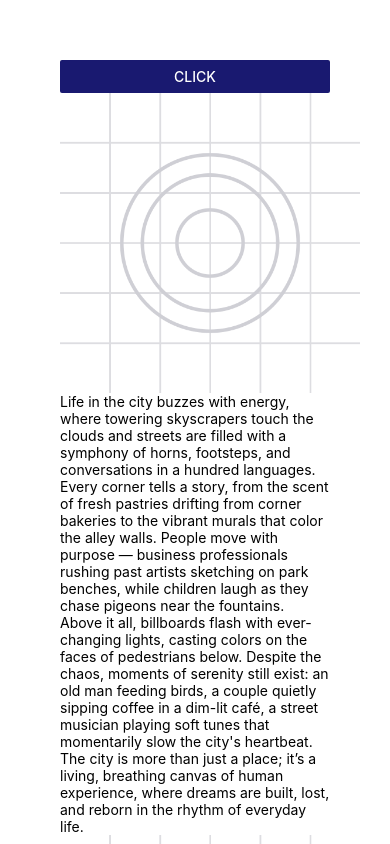
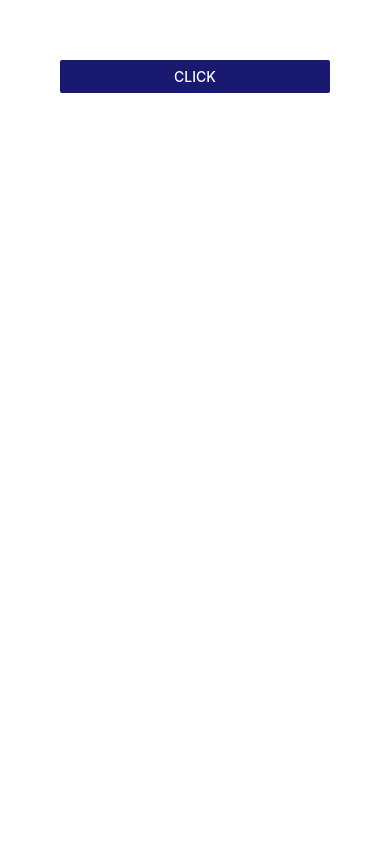
Before and after one commit to tonybandya/React-Native-Expo-Intro, a React Native app: screen / in a window 390 px wide. Shown: the top 844 px of the page. Built offline with nearby package versions, Linux system fonts and the light colour scheme.

Commit message:
modal content

```diff
--- a/App.js
+++ b/App.js
@@ -1,39 +1,26 @@
-/*import { StatusBar } from 'expo-status-bar';*/
-import {View, Button, Image, Text, Pressable } from "react-native";
-const logoImge = require("./assets/adaptive-icon.png");
+/*import { StatusBar } from "expo-status-bar";*/
+import { View, Button, Modal, Text } from "react-native";
+import {useState } from "react";
 
 
 export default function App() {
+  const [isModalVisible, setisModalVisible] = useState(false);
+
   return (
-   <View style={{ flex: 1, backgroundcolor: "plum", padding: 60}}>
+    <View style={{ flex: 1, backgroundcolor: "plum", padding: 60}}>
      <Button
        title="click"
-       onPress={() => console.log ("Button Pressed")}
+       onPress={() => setisModalVisible(true)}
        color ="midnightblue"
        />
-       <Pressable onPress={() => console.log("Image Pressed")}>
-       <Image source={logoImge} style={{width: 300, height: 300}} />
-       </Pressable>
-       <Pressable onPress={() => console.log("Text Pressed")}>
-      <Text>
+       <Modal visible={isModalVisible} onRequestClose={() => setisModalVisible(false)} animationType="slide">
+       <View style={{ flex: 1, backgroundcolor: "plum", padding: 60}}>
+          <Text>Modal conent</Text>
+          <Button title="close" color="midnightblue" onPress={() => setisModalVisible(false)} />
+       </View>
+       </Modal>
 
-        Life in the city buzzes with energy, where towering skyscrapers touch the clouds
-        and streets are filled with a symphony of horns, footsteps, and conversations in
-        a hundred languages. Every corner tells a story, from the scent of fresh pastries
-        drifting from corner bakeries to the vibrant murals that color the alley walls.
-        People move with purpose — business professionals rushing past artists sketching
-        on park benches, while children laugh as they chase pigeons near the fountains.
-        Above it all, billboards flash with ever-changing lights, casting colors on the
-        faces of pedestrians below. Despite the chaos, moments of serenity still exist:
-        an old man feeding birds, a couple quietly sipping coffee in a dim-lit café, a
-        street musician playing soft tunes that momentarily slow the city's heartbeat.
-        The city is more than just a place; it’s a living, breathing canvas of human
-        experience, where dreams are built, lost, and reborn in the rhythm of everyday life.
-      </Text>
-      </Pressable>
-      <Pressable onPress={() => console.log("Image Pressed")}>
-      <Image source={logoImge} style={{width: 300, height: 300}} />
-      </Pressable>
-      </View>
+
+       </View>
   );
 }
```
